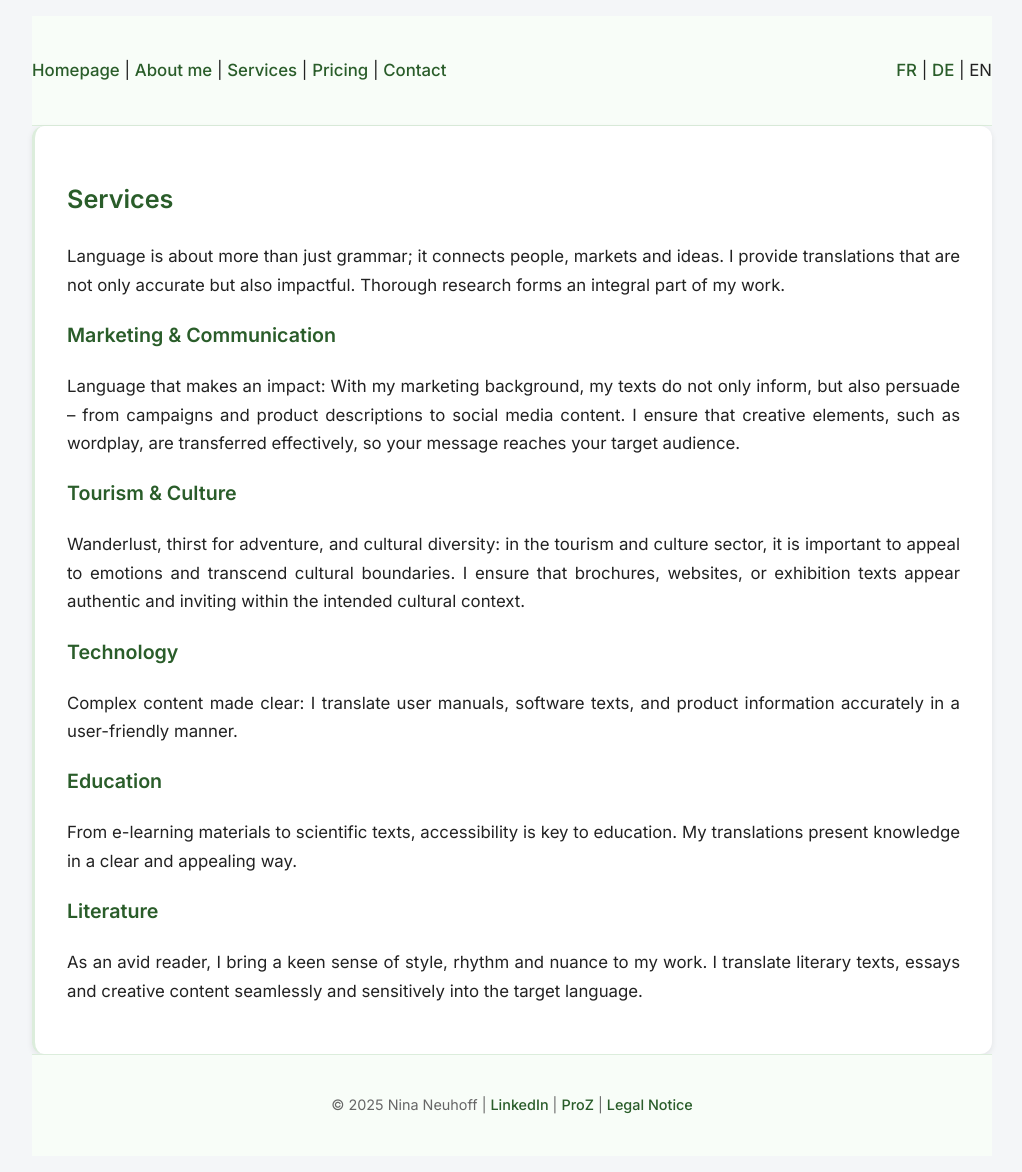
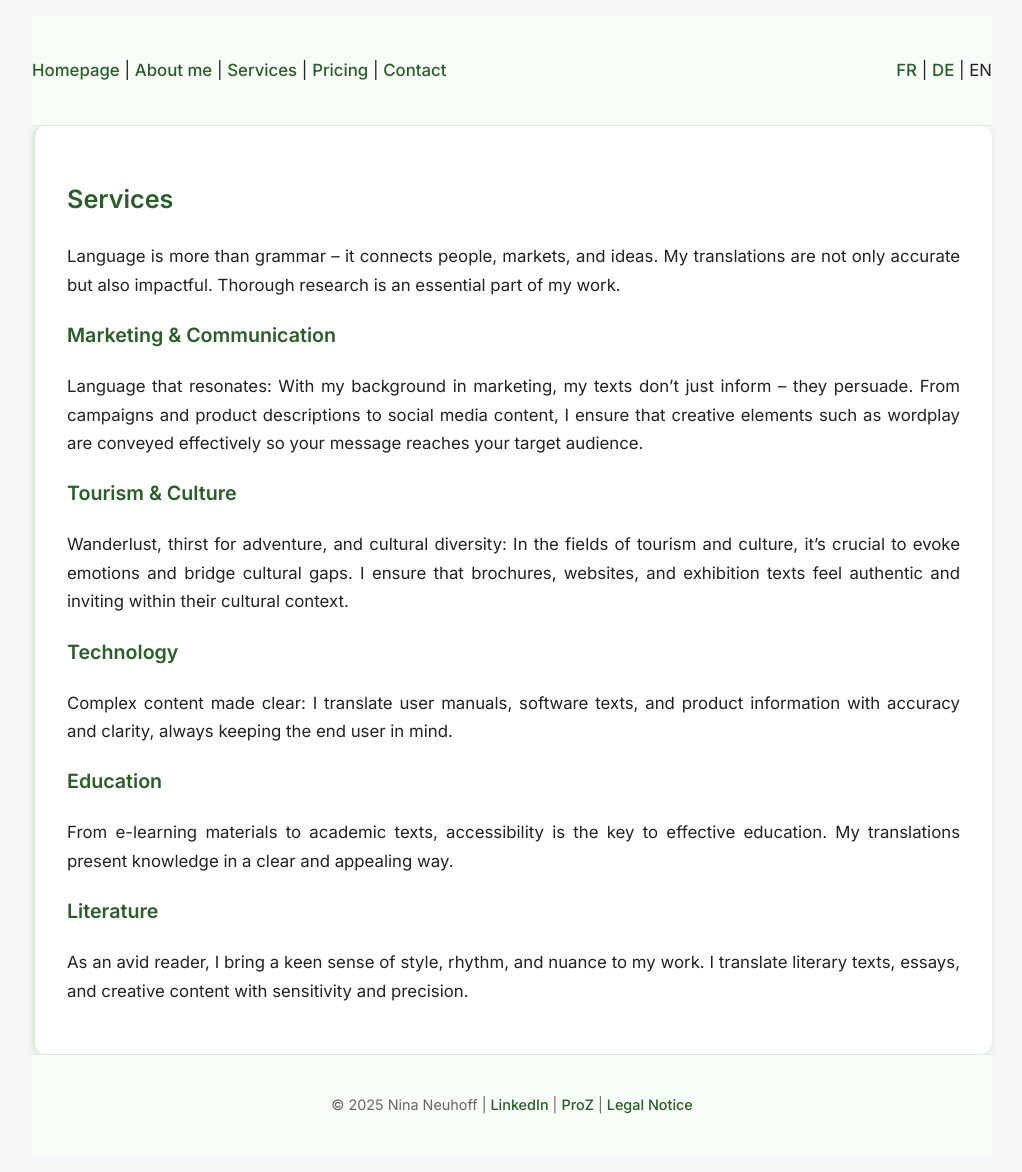
Before and after one commit to nneuhoff/traduction-translation-uebersetzung, a Jekyll site: the page built from en/services.md, in a window 1280 px wide. Shown: the whole page, without its empty margins (128-1150 px from the left). Built offline with Jekyll 4.4.1, drawn with Linux system fonts in a browser that asks for light colours.

Commit message:
Update services.md

```diff
--- a/en/services.md
+++ b/en/services.md
@@ -6,19 +6,19 @@ lang: en
 
 ## Services
 
-Language is about more than just grammar; it connects people, markets and ideas. I provide translations that are not only accurate but also impactful. Thorough research forms an integral part of my work.
+Language is more than grammar – it connects people, markets, and ideas. My translations are not only accurate but also impactful. Thorough research is an essential part of my work.
 
 ### Marketing & Communication
-Language that makes an impact: With my marketing background, my texts do not only inform, but also persuade – from campaigns and product descriptions to social media content. I ensure that creative elements, such as wordplay, are transferred effectively, so your message reaches your target audience.
+Language that resonates: With my background in marketing, my texts don’t just inform – they persuade. From campaigns and product descriptions to social media content, I ensure that creative elements such as wordplay are conveyed effectively so your message reaches your target audience.
 
 ### Tourism & Culture
-Wanderlust, thirst for adventure, and cultural diversity: in the tourism and culture sector, it is important to appeal to emotions and transcend cultural boundaries. I ensure that brochures, websites, or exhibition texts appear authentic and inviting within the intended cultural context.
+Wanderlust, thirst for adventure, and cultural diversity: In the fields of tourism and culture, it’s crucial to evoke emotions and bridge cultural gaps. I ensure that brochures, websites, and exhibition texts feel authentic and inviting within their cultural context.
 
 ### Technology
-Complex content made clear: I translate user manuals, software texts, and product information accurately in a user-friendly manner.
+Complex content made clear: I translate user manuals, software texts, and product information with accuracy and clarity, always keeping the end user in mind.
 
 ### Education
-From e-learning materials to scientific texts, accessibility is key to education. My translations present knowledge in a clear and appealing way.
+From e-learning materials to academic texts, accessibility is the key to effective education. My translations present knowledge in a clear and appealing way.
 
 ### Literature
-As an avid reader, I bring a keen sense of style, rhythm and nuance to my work. I translate literary texts, essays and creative content seamlessly and sensitively into the target language.
+As an avid reader, I bring a keen sense of style, rhythm, and nuance to my work. I translate literary texts, essays, and creative content with sensitivity and precision.
```
